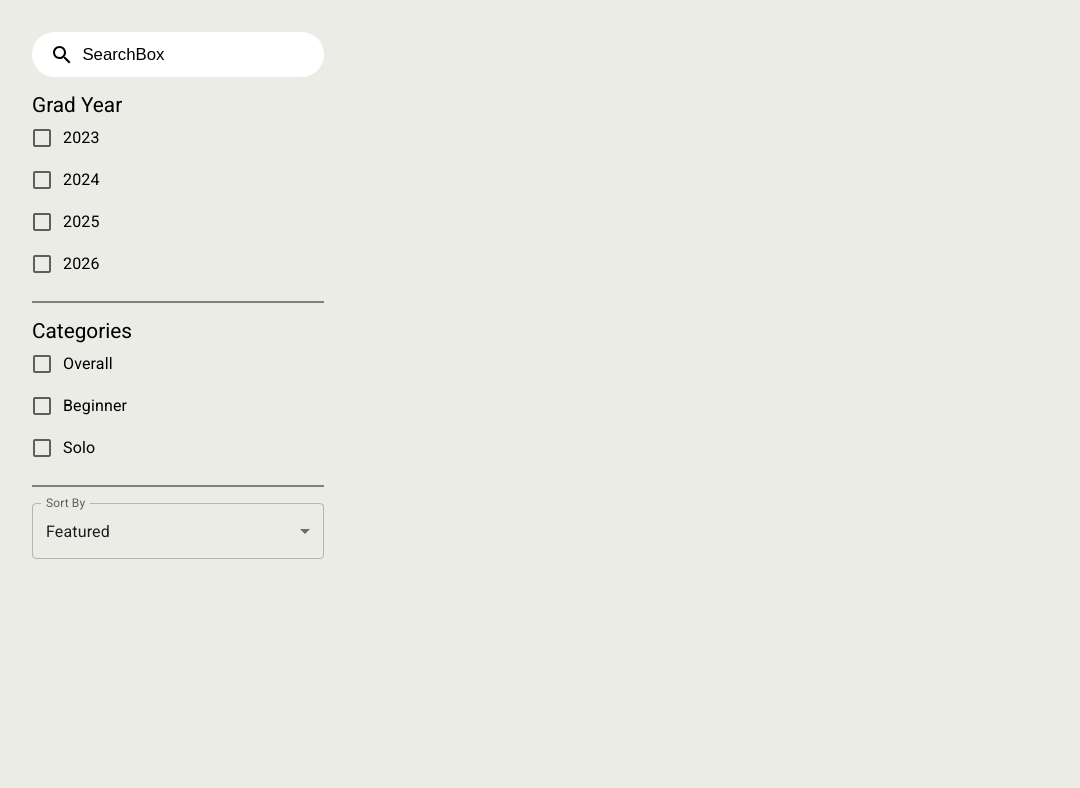
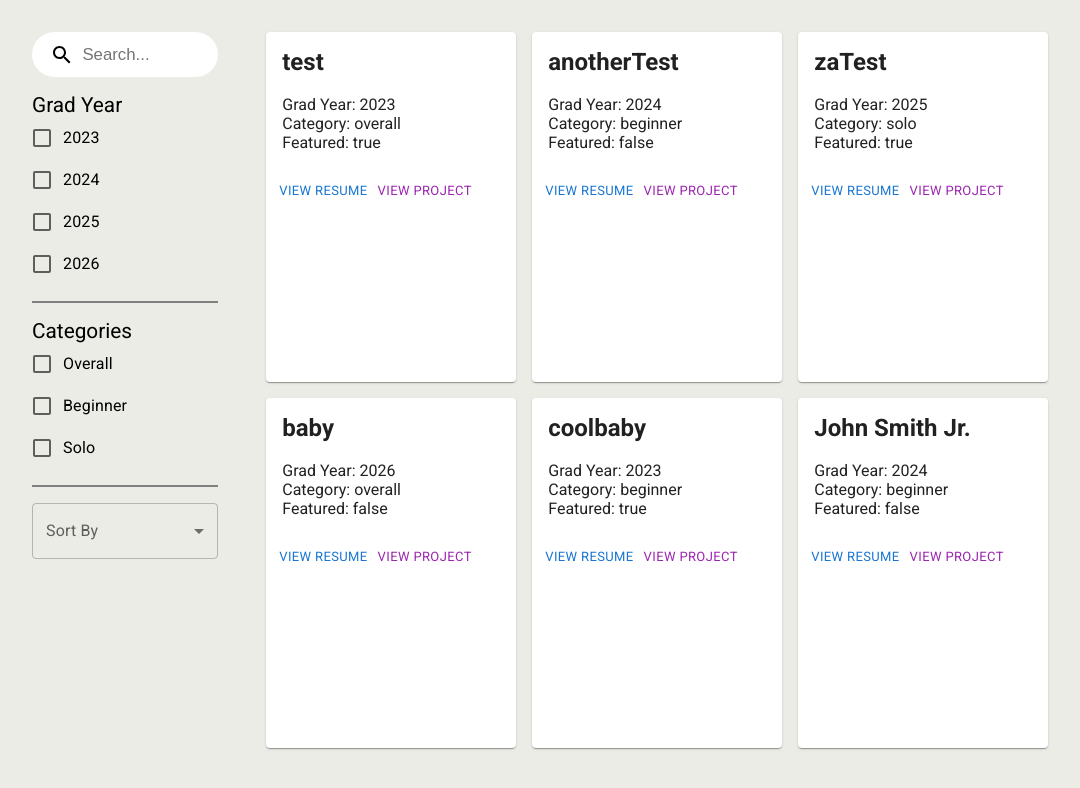
Before and after one commit to acmhack/resumepage, a Next.js app: page / in a window 1280 px wide. Shown: the top 788 px of the page, without its empty margins (0-1080 px from the left). Built offline with nearby package versions, Linux system fonts and the light colour scheme.

Commit message:
update CardSearchContext type from string to dict add additional filter arguments to context add additional props to UserCard add working filter for additional filter arguments add additional test usercard refactor inline filter logic into function displayCards

```diff
--- a/src/components/layout.tsx
+++ b/src/components/layout.tsx
@@ -6,11 +6,11 @@ import { useState } from 'react';
 import { CardSearchContext } from '../pages/Contexts';
 
 const Layout: React.FC<React.PropsWithChildren> = ({ children }) => {
-    const [sort, setSort] = useState('Featured');
-    const [state, setState] = useState('SearchBox');
+    const [sort, setSort] = useState('');
+    const [search, setSearch] = useState('');
 
     return (
-        <CardSearchContext.Provider value={state}>
+        <CardSearchContext.Provider value={{sort: sort, search: search, gradyear: [2023, 2024, 2025, 2026], category: ['overall', 'beginner', 'solo']}}>
             <div className={styles.container}>
                 <div className={styles.sidebar}>
                     <div className={styles.search}>
@@ -21,7 +21,7 @@ const Layout: React.FC<React.PropsWithChildren> = ({ children }) => {
                                 zIndex: 99
                             }}
                         />
-                        <input type="text" className={styles.searchbar} placeholder="Search..." value={state} onChange={(e) => setState(e.currentTarget.value)}/>
+                        <input type="text" className={styles.searchbar} placeholder="Search..." value={search} onChange={(e) => setSearch(e.currentTarget.value)}/>
                         {/*<TextField id="search" type="search" label="Search..." variant="outlined" onKeyUp={setState(this.value)}/>*/}
                     </div>
                     {/* TODO: Clear filters */}
@@ -52,9 +52,9 @@ const Layout: React.FC<React.PropsWithChildren> = ({ children }) => {
                                 label="Sort By"
                                 onChange={(e) => setSort(e.target.value)}
                             >
-                                <MenuItem value={'Featured'}>Featured</MenuItem>
-                                <MenuItem value={'Ascending'}>Ascending</MenuItem>
-                                <MenuItem value={'Descending'}>Descending</MenuItem>
+                                <MenuItem value={'feat'}>Featured</MenuItem>
+                                <MenuItem value={'asc'}>Ascending</MenuItem>
+                                <MenuItem value={'desc'}>Descending</MenuItem>
                             </Select>
                         </FormControl>
                     </div>
--- a/src/components/usercard.tsx
+++ b/src/components/usercard.tsx
@@ -5,13 +5,20 @@ export interface CardProps {
     name: string;
     resumelink: string;
     projectlink: string;
+    gradyear: number;
+    category: string;
+    featured: boolean;
 }
 
-const UserCard = ({ name, resumelink, projectlink }: CardProps) => {
+const UserCard = ({ name, resumelink, projectlink, gradyear, category, featured }: CardProps) => {
     return (
         <Card style={{ width: 250, height: 350 }}>
             <CardContent>
                 <h2>{name}</h2>
+                <br /> {/* diagnostic */}
+                <p>Grad Year: {gradyear}</p>
+                <p>Category: {category}</p>
+                <p>Featured: {featured.toString()}</p>
             </CardContent>
             <CardActions disableSpacing>
                 <Button size="small" color="primary" href={resumelink}>
--- a/src/pages/Contexts.tsx
+++ b/src/pages/Contexts.tsx
@@ -1,3 +1,8 @@
 import { createContext } from 'react';
 
-export const CardSearchContext = createContext('searchfilter');
+export const CardSearchContext = createContext({
+    sort: '',
+    search: '',
+    gradyear: [0],
+    category: ['']
+});
--- a/src/pages/index.tsx
+++ b/src/pages/index.tsx
@@ -7,41 +7,90 @@ import UserCard from '../components/usercard'
 import { CardProps } from '../components/usercard'
 import { JSX, useEffect, useContext } from 'react'
 import { CardSearchContext } from './Contexts'
+import { test } from 'node:test'
 
 const testArray: CardProps[] = [
   {
     name: 'test',
     projectlink: 'test',
-    resumelink: 'test'
+    resumelink: 'test',
+    gradyear: 2023,
+    category: 'overall',
+    featured: true
   },
   {
     name: 'anotherTest',
     projectlink: 'cool',
-    resumelink: 'muypoggers'
+    resumelink: 'muypoggers',
+    gradyear: 2024,
+    category: 'beginner',
+    featured: false
   },
   {
     name: 'zaTest',
     projectlink: 'coolio',
-    resumelink: 'muchopoggers'
+    resumelink: 'muchopoggers',
+    gradyear: 2025,
+    category: 'solo',
+    featured: true
   },
   {
     name: 'baby',
     projectlink: 'dont matter',
-    resumelink: 'omegapoggers'
+    resumelink: 'omegapoggers',
+    gradyear: 2026,
+    category: 'overall',
+    featured: false
   },
   {
     name: 'coolbaby',
     projectlink: 'do matter',
-    resumelink: 'omega2poggers'
+    resumelink: 'omega2poggers',
+    gradyear: 2023,
+    category: 'beginner',
+    featured: true
+  },
+  {
+    name: 'John Smith Jr.',
+    projectlink: 'generic project.git or whatever',
+    resumelink: 'a link to a pdf of some sort',
+    gradyear: 2024,
+    category: 'beginner',
+    featured: false
   }
 ];
 
-const addCard = ({name, projectlink, resumelink}: CardProps) => {
-}
+const displayCards = (cards : CardProps[], searchFilter: any) => { //TODO add type to searchFilter
+  const search = searchFilter.search;
+  const gradyear = searchFilter.gradyear;
+  const category = searchFilter.category;
+  const sort = searchFilter.sort;
+  cards = cards.filter(card => card.name.toLowerCase().includes(search.toLowerCase()))
+  if (gradyear.length != 0 && gradyear[0] != 0) { //currently [0] is default, WIP remove gradyear[0] check by setting [] as default
+    cards = cards.filter(card => gradyear.includes(card.gradyear));
+  }
+  if (category.length != 0 && category[0] != '') {
+    cards = cards.filter(card => category.includes(card.category));
+  }
+  switch (sort) {
+    case 'asc':
+      cards = cards.sort((a, b) => a.name.localeCompare(b.name));
+      break;
+    case 'desc':
+      cards = cards.sort((a, b) => b.name.localeCompare(a.name));
+      break;
+    case 'feat':
+      cards = cards.filter(card => card.featured);
+      break;
+  }
 
-const displayCards = (cards : CardProps[]) => {
   return  <>
-            {cards.map((card) => <UserCard name={card.name} projectlink={card.projectlink} resumelink={card.resumelink}></UserCard>)}
+            {cards.map((card) => <UserCard name={card.name}
+                                           projectlink={card.projectlink}
+                                           resumelink={card.resumelink}
+                                           featured={card.featured}
+                                           gradyear={card.gradyear}
+                                           category={card.category}></UserCard>)}
           </>;
 }
 
@@ -51,21 +100,7 @@ const Home: NextPage = () => {
   return (
     <div style={{height: '100%'}}>
       <div className={styles.cardContainer}>
-        {/*
-        <UserCard name='gamer' projectlink='null' resumelink='null' />
-        <UserCard name='gamer' projectlink='null' resumelink='null' />
-        <UserCard name='gamer' projectlink='null' resumelink='null' />
-        <UserCard name='gamer' projectlink='null' resumelink='null' />
-        <UserCard name='gamer' projectlink='null' resumelink='null' />
-        <UserCard name='gamer' projectlink='null' resumelink='null' />
-        <UserCard name='gamer' projectlink='null' resumelink='null' />
-        {displayCards(testArray)}
-
-        <UserCard name='fortnite' projectlink={searchFilter} resumelink='gaming' />
-        */}
-        {testArray.filter(card => card.name.includes(searchFilter)).map(filteredCard => (
-          <UserCard name={filteredCard.name} projectlink={filteredCard.projectlink} resumelink={filteredCard.resumelink}></UserCard>
-        ))}
+        {displayCards(testArray, searchFilter)}
       </div>
     </div>
   )
```
